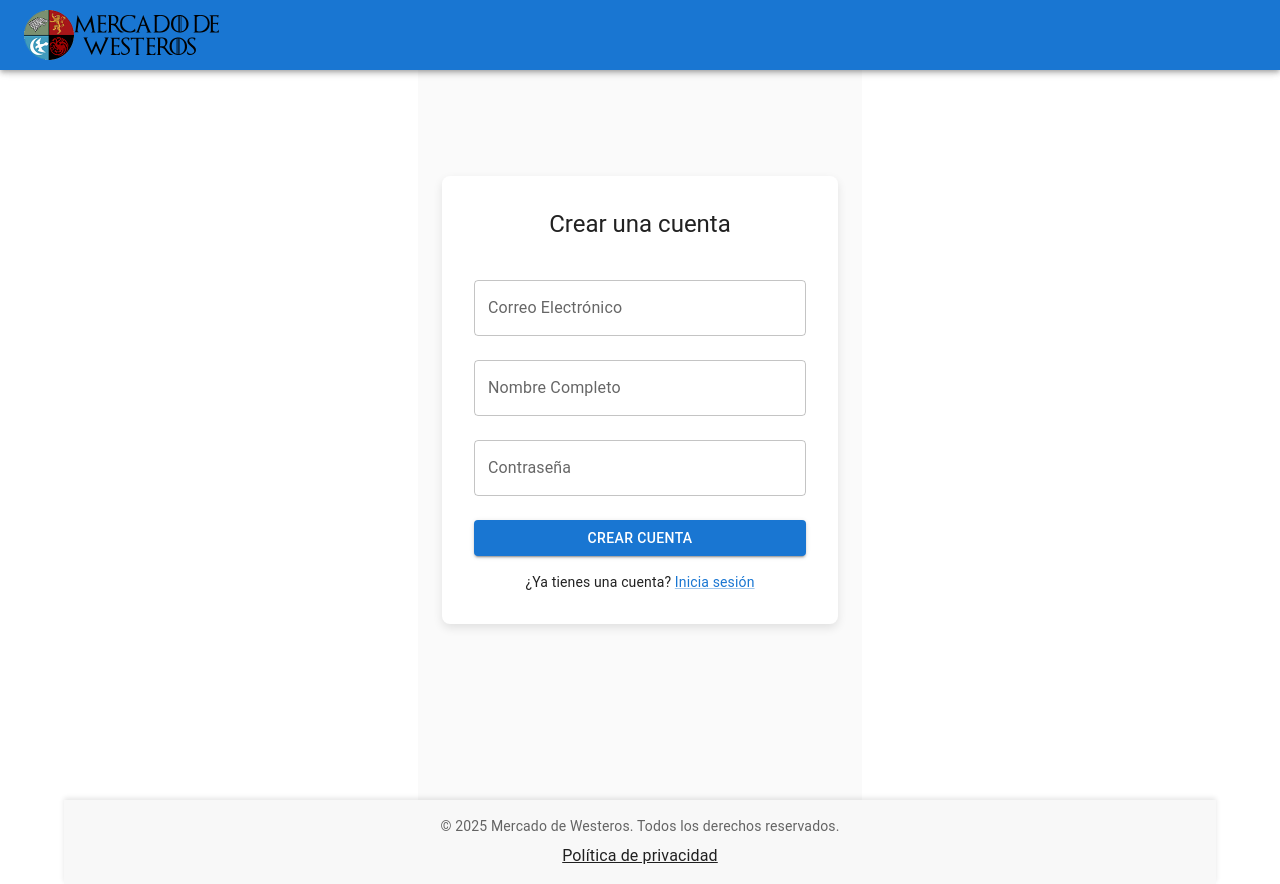
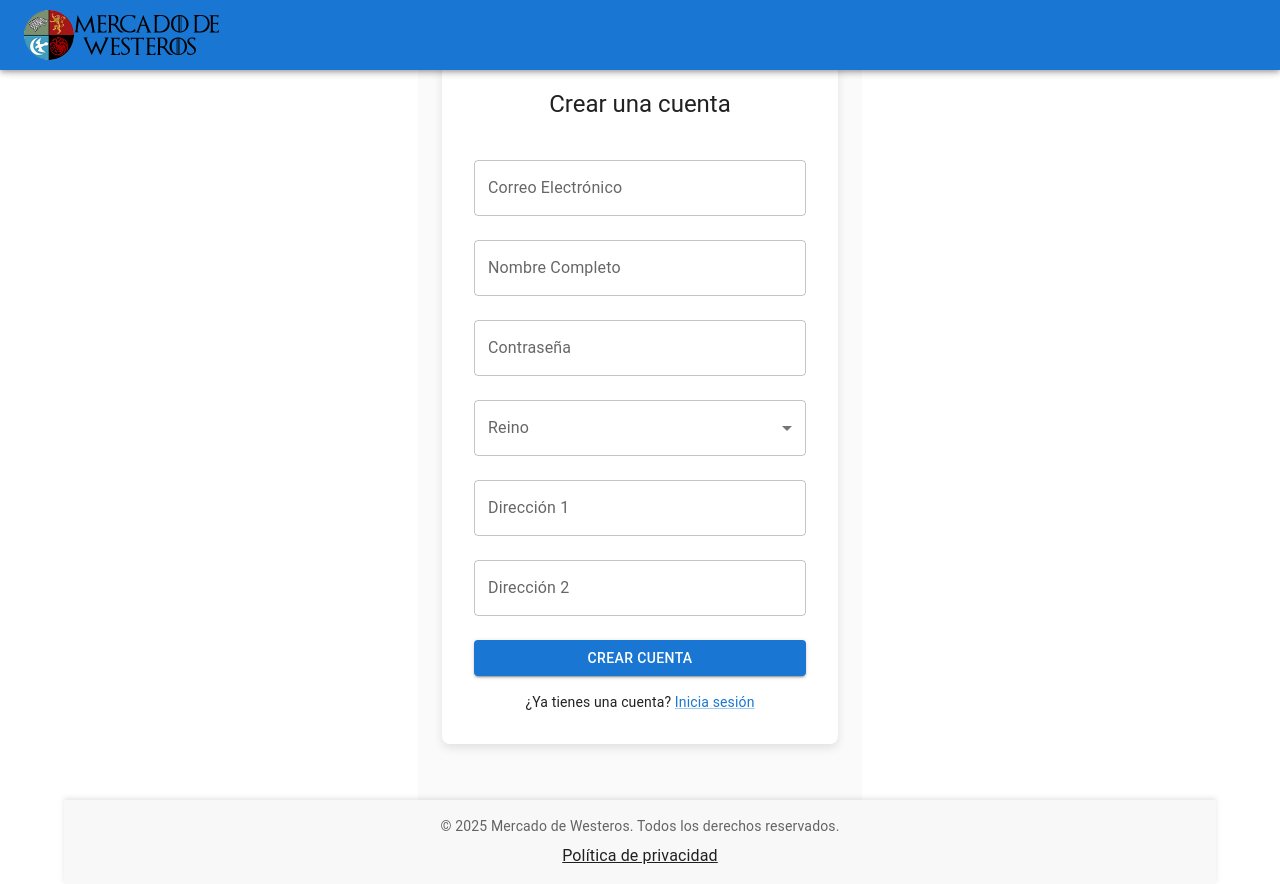
Before and after one commit to primolechuga/Mercado_Westeros, a React (Vite) app in the folder westeros-front/: page /register in a window 1280 px wide. Built offline with nearby package versions, Linux system fonts and the light colour scheme.

Commit message:
add/changes
added: houseCard component, HousePage
changed: register component, routes

```diff
--- a/westeros-front/src/Routes.tsx
+++ b/westeros-front/src/Routes.tsx
@@ -8,6 +8,7 @@ import ProductTablePage from './pages/ProductTablePage'; // Página de tabla de
 import UserRequestsPage from './pages/UserRequestsTable';
 import MerchantsPage from './pages/MerchantsPage';
 import AddProductPage from './pages/AddProductPage';
+import HousePage from './pages/HousePage';
 
 export const AppRoutes: React.FC = () => {
   return (
@@ -19,6 +20,7 @@ export const AppRoutes: React.FC = () => {
       <Route path="/userRequests" element={<UserRequestsPage />} /> {/* Ruta de tabla de solicitudes de usuario */}
       <Route path="/merchants" element={<MerchantsPage />} /> {/* Ruta de tabla de solicitudes de usuario */}
       <Route path="/addProduct" element={<AddProductPage />} /> {/* Ruta de tabla de solicitudes de usuario */}
+      <Route path="/housePage" element={<HousePage />} /> {/* Ruta de tabla de solicitudes de usuario */}
     </Routes>
   );
 };
--- /dev/null
+++ b/westeros-front/src/components/houseCard.tsx
@@ -0,0 +1,74 @@
+import React, { useState } from 'react';
+import { Card, CardMedia, CardContent, Typography, TextField, Button, Box } from '@mui/material';
+
+interface HouseCardProps {
+  imageUrl: string;
+  houseName: string;
+  description: string;
+  button1Text?: string;  // Hacer opcionales los textos
+  button2Text?: string;
+  onValueChange?: (value: number) => void;
+  onButton1Click?: () => void;
+  onButton2Click?: () => void;
+}
+
+const HouseCard: React.FC<HouseCardProps> = ({
+  imageUrl,
+  houseName,
+  description,
+  button1Text = "Botonardo 1",  // Asignar valor predeterminado
+  button2Text = "Botoneto 2",
+  onValueChange,
+  onButton1Click,
+  onButton2Click
+}) => {
+  const [inputValue, setInputValue] = useState('');
+
+  const handleInputChange = (event: React.ChangeEvent<HTMLInputElement>) => {
+    const value = parseFloat(event.target.value);
+    setInputValue(event.target.value);
+    if (!isNaN(value) && onValueChange) {
+      onValueChange(value);
+    }
+  };
+
+  return (
+    <Card sx={{ maxWidth: 345, padding: 2, overflow: 'hidden', textAlign: 'center', borderRadius: 3 }}>
+      <CardMedia
+        component="img"
+        height="200"
+        image={imageUrl}
+        alt={houseName}
+        sx={{borderRadius: 3}}
+      />
+      <CardContent>
+        <Typography variant="h6" gutterBottom>
+          {houseName}
+        </Typography>
+        <Typography variant="body2" color="text.secondary">
+          {description}
+        </Typography>
+        <Box mt={2}>
+          <TextField
+            label="Máximo de puja"
+            type="number"
+            variant="outlined"
+            fullWidth
+            value={inputValue}
+            onChange={handleInputChange}
+          />
+        </Box>
+        <Box mt={2} display="flex" justifyContent="space-between">
+          <Button variant="contained" color="primary" onClick={onButton1Click}>
+            {button1Text}
+          </Button>
+          <Button variant="contained" color="secondary" onClick={onButton2Click}>
+            {button2Text}
+          </Button>
+        </Box>
+      </CardContent>
+    </Card>
+  );
+};
+
+export default HouseCard;
--- a/westeros-front/src/components/register.tsx
+++ b/westeros-front/src/components/register.tsx
@@ -1,5 +1,4 @@
-// src/components/Register.tsx
-import React, { useState, ChangeEvent, FormEvent } from 'react';
+import React, { useState, FormEvent, ChangeEvent } from 'react';
 import {
   Box,
   Button,
@@ -8,12 +7,20 @@ import {
   Container,
   Paper,
   Link,
+  FormControl,
+  InputLabel,
+  Select,
+  MenuItem,
+  SelectChangeEvent,
 } from '@mui/material';
 
 interface FormData {
   email: string;
   name: string;
   password: string;
+  kingdom: string;
+  address1: string;
+  address2?: string;
 }
 
 const Register: React.FC = () => {
@@ -21,11 +28,22 @@ const Register: React.FC = () => {
     email: '',
     name: '',
     password: '',
+    kingdom: '',
+    address1: '',
   });
 
-  const handleChange = (e: ChangeEvent<HTMLInputElement>) => {
-    const { name, value } = e.target;
-    setFormData({ ...formData, [name]: value });
+  const handleTextChange = (e: ChangeEvent<HTMLInputElement>) => {
+    setFormData({
+      ...formData,
+      [e.target.name]: e.target.value
+    });
+  };
+
+  const handleSelectChange = (e: SelectChangeEvent) => {
+    setFormData({
+      ...formData,
+      [e.target.name]: e.target.value
+    });
   };
 
   const handleSubmit = async (e: FormEvent) => {
@@ -43,8 +61,8 @@ const Register: React.FC = () => {
       alert('Usuario creado exitosamente');
     } else {
       alert('Error al crear el usuario');
-    };
-  }
+    }
+  };
 
   return (
     <Container
@@ -82,7 +100,7 @@ const Register: React.FC = () => {
             margin="normal"
             variant="outlined"
             value={formData.email}
-            onChange={handleChange}
+            onChange={handleTextChange}
           />
           <TextField
             label="Nombre Completo"
@@ -92,7 +110,7 @@ const Register: React.FC = () => {
             margin="normal"
             variant="outlined"
             value={formData.name}
-            onChange={handleChange}
+            onChange={handleTextChange}
           />
           <TextField
             label="Contraseña"
@@ -102,7 +120,44 @@ const Register: React.FC = () => {
             margin="normal"
             variant="outlined"
             value={formData.password}
-            onChange={handleChange}
+            onChange={handleTextChange}
+          />
+
+          {/* Campo de selección para "Reino" */}
+          <FormControl fullWidth margin="normal" variant="outlined">
+            <InputLabel id="kingdom-label">Reino</InputLabel>
+            <Select
+              labelId="kingdom-label"
+              name="kingdom"
+              value={formData.kingdom}
+              onChange={handleSelectChange}
+              label="Reino"
+            >
+              <MenuItem value="Norte">Norte</MenuItem>
+              <MenuItem value="Sur">Sur</MenuItem>
+              <MenuItem value="Este">Este</MenuItem>
+              <MenuItem value="Oeste">Oeste</MenuItem>
+            </Select>
+          </FormControl>
+          <TextField
+            label="Dirección 1"
+            name="address1"
+            type="text"
+            fullWidth
+            margin="normal"
+            variant="outlined"
+            value={formData.address1}
+            onChange={handleTextChange}
+          />
+          <TextField
+            label="Dirección 2"
+            name="address2"
+            type="text"
+            fullWidth
+            margin="normal"
+            variant="outlined"
+            value={formData.address2}
+            onChange={handleTextChange}
           />
           <Button
             type="submit"
--- /dev/null
+++ b/westeros-front/src/pages/HousePage.tsx
@@ -0,0 +1,29 @@
+import React from 'react';
+import HouseCard from '../components/houseCard';
+import { Container, Box } from '@mui/material';
+import LogoAppBar from '../components/logoAppBar';
+
+const HousePage: React.FC = () => {
+  return (
+    <Container>
+      <LogoAppBar />
+      <Box
+        display="flex"
+        justifyContent="center"
+        alignItems="center"
+        mt={20} // Espaciado superior opcional
+      >
+        <HouseCard
+          imageUrl="https://i0.wp.com/xn--lacompaialibredebraavos-yhc.com/wp-content/uploads/2018/09/lino-drieghe-il-winterfell-2014-linodrieghe.jpg?fit=1920%2C1279&ssl=1"
+          houseName="Casa Stark"
+          description="La Casa Stark de Invernalia es una casa noble del Norte. Su asentamiento es Invernalia. Durante siglos, fue la casa principal del Norte y su linaje se extiende hasta los Primeros Hombres, gobernando el Norte como reyes por derecho propio. Su emblema es un lobo huargo de cenizo corriendo sobre campo de plata. Su lema es Se acerca el Invierno. Su mandoble ancestral de acero valyrio se llamaba Hielo."
+          onValueChange={(value) => console.log('Valor ingresado:', value)}
+          onButton1Click={() => console.log('Botón 1 presionado')}
+          onButton2Click={() => console.log('Botón 2 presionado')}
+        />
+      </Box>
+    </Container>
+  );
+};
+
+export default HousePage;
```
